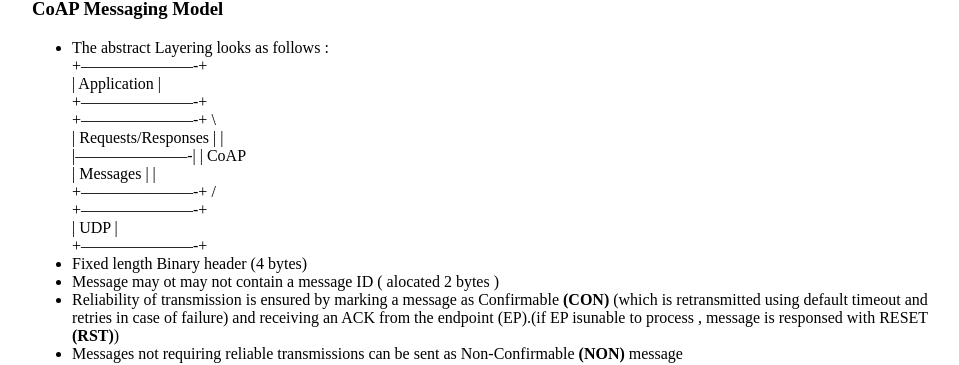
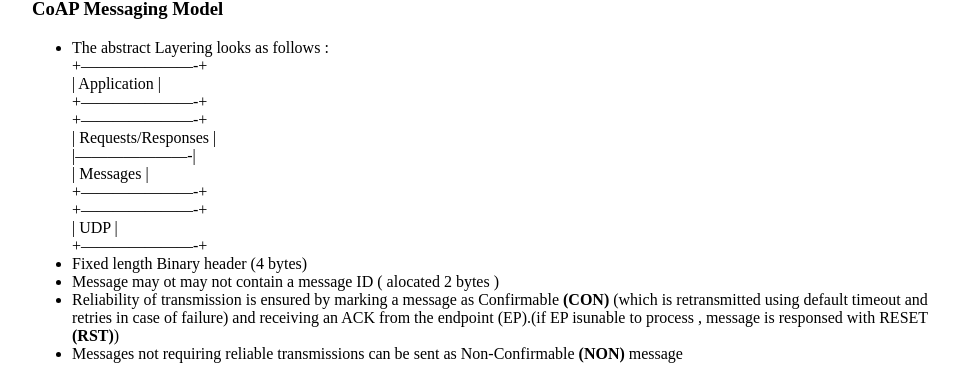
Before and after one commit to jainshailesh/Raveesh.github.io, a Jekyll site: the page built from _posts/2016-05-19-coap-rfc-core.md, in a window 1280 px wide. Shown: the part 1271-1636 px from the top of the page, without its empty margins (160-1119 px from the left). Built offline with Jekyll 4.4.1, drawn with Linux system fonts in a browser that asks for light colours.

Commit message:
Removing abstract layering coap marking

```diff
--- a/_posts/2016-05-19-coap-rfc-core.md
+++ b/_posts/2016-05-19-coap-rfc-core.md
@@ -45,17 +45,17 @@ and the server (the node in this case) responds with a response code and a resou
 ### CoAP Messaging Model
 
 * The abstract Layering looks as follows : <br>
-+----------------------+<br>
-|      Application     |<br>
-+----------------------+<br>
-+----------------------+  \ <br>
-|  Requests/Responses  |  |<br>
-|----------------------|  | CoAP<br>
-|       Messages       |  |<br>
-+----------------------+  /<br>
-+----------------------+<br>
-|          UDP         |<br>
-+----------------------+<br>
++----------------------+ <br>
+|      Application     | <br>
++----------------------+ <br>
++----------------------+ <br>
+|  Requests/Responses  | <br>
+|----------------------| <br>
+|       Messages       | <br>
++----------------------+ <br>
++----------------------+ <br>
+|          UDP         | <br>
++----------------------+ <br>
 * Fixed length Binary header (4 bytes)
 * Message may ot may not contain a message ID ( alocated 2 bytes )
 * Reliability of transmission is ensured by marking a message as Confirmable **(CON)** (which is retransmitted using default timeout and retries in case of failure) and receiving an ACK from the endpoint (EP).(if EP isunable to process , message is responsed with RESET **(RST)**)
```
